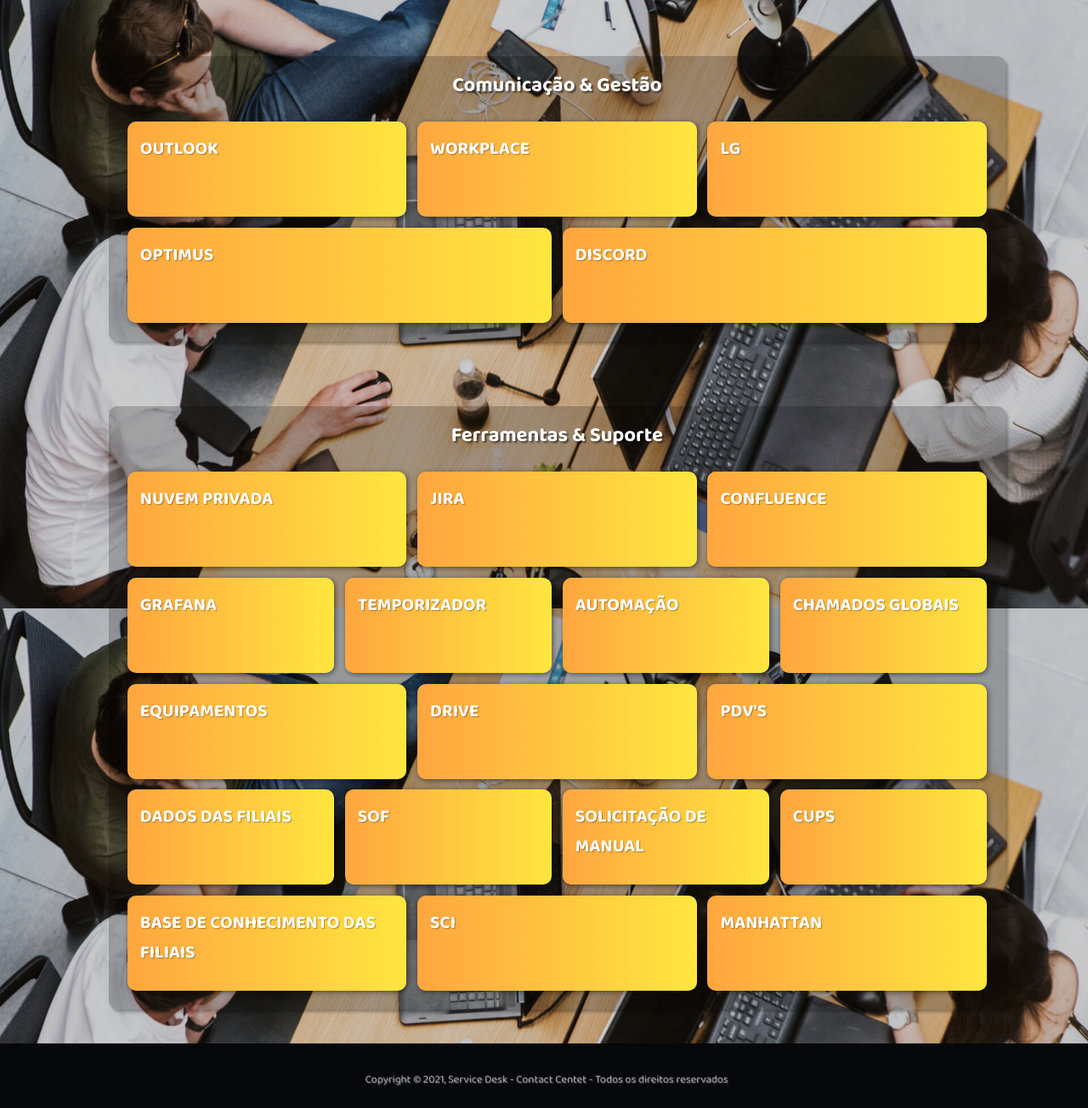
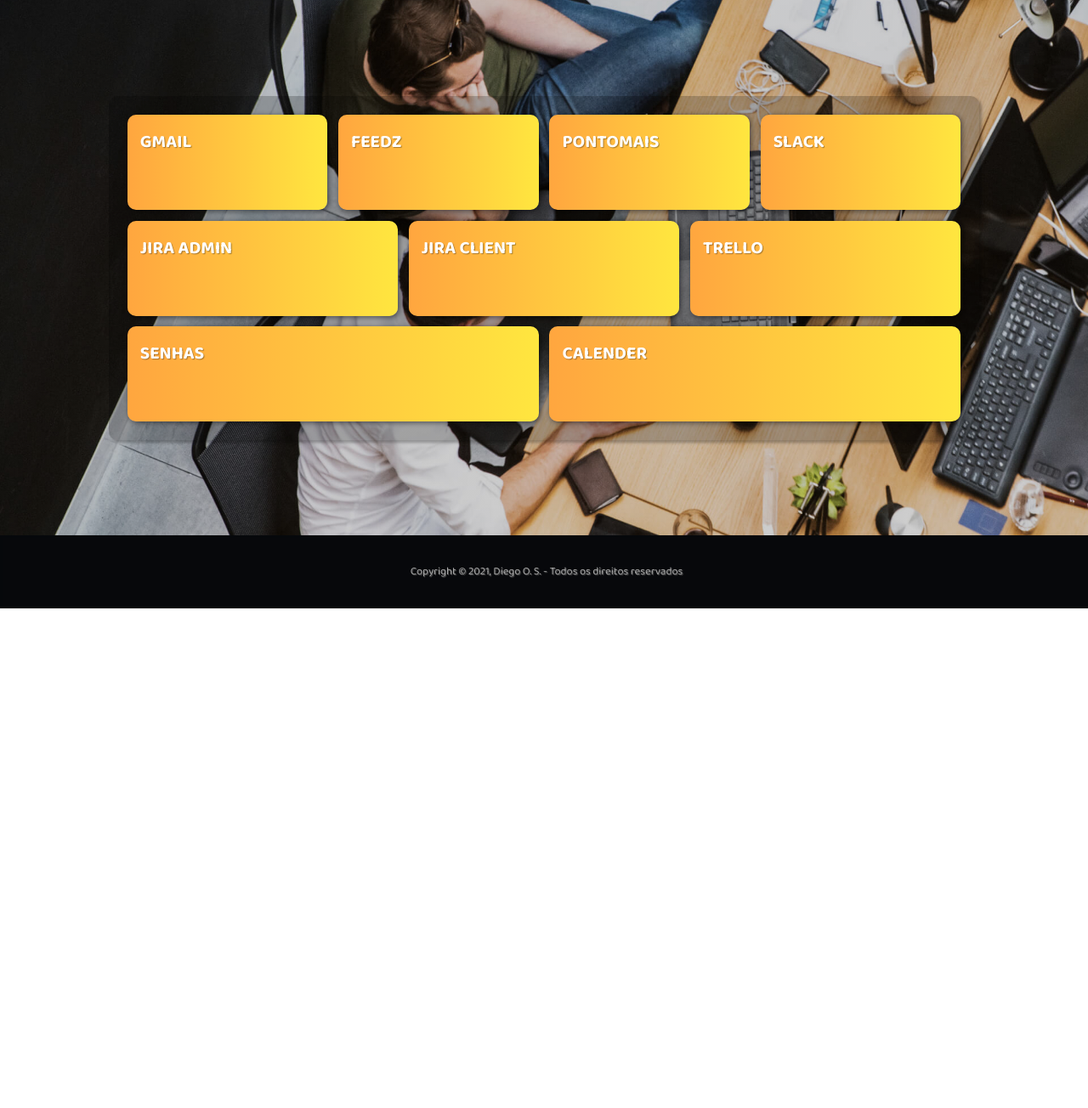
Before and after one commit to Diegooliver2/Site-dos-links, a plain HTML site: page index.html in a window 1280 px wide. Shown: the part 84-1388 px from the top of the page at 85% size. After the commit the page ends 800 px from the top, so only its background shows below. Drawn offline with Linux system fonts and the light colour scheme.

Commit message:
Atualizando

```diff
--- a/index.html
+++ b/index.html
@@ -2,7 +2,7 @@
 <html lang="pt-br">
   <head>
     <meta charset="utf-8">
-    <title>Links SD</title>
+    <title>Links Robox</title>
     <link rel="apple-touch-icon" sizes="180x180" href="imagens/apple-touch-icon.png">
     <link rel="icon" type="image/png" sizes="32x32" href="imagens/favicon-32x32.png">
     <link rel="icon" type="image/png" sizes="16x16" href="imagens/favicon-16x16.png">
@@ -13,7 +13,7 @@
 
   <body>
     <header id="cabP" onmouseover="inHeader()" onmouseout="outHeader()">
-      <h1 >Links Service Desk</h1>
+      <h1 >Links Robox</h1>
       <p>Você é incrivel, continue seguindo em frente!!!</p>
     </header>
 
@@ -21,54 +21,26 @@
 
       <div class="container">
         <div class="container-links">
-          <h2>Comunicação & Gestão</h2>
           <div class="sessao-card">
-            <div class="card"><a href="https://outlook.office365.com/mail/" target="_blank"><p>outlook</p></a></div>
-            <div class="card"><a href="https://riachuelo.workplace.com/" target="_blank"><p>workplace</p></a></div>
-            <div class="card"><a href="https://riachuelo.lg.com.br/rchlo" target="_blank"><p>lg</p></a></div>
+            <div class="card"><a href="https://mail.google.com/mail/u/0/#inbox" target="_blank"><p>Gmail</p></a></div>
+            <div class="card"><a href="https://app.feedz.com.br/inicio" target="_blank"><p>Feedz</p></a></div>
+            <div class="card"><a href="https://app.pontomaisweb.com.br/#/meu_perfil" target="_blank"><p>Pontomais</p></a></div>
+            <div class="card"><a href="https://app.slack.com/" target="_blank"><p>Slack</p></a></div>
           </div>
           <div class="sessao-card">
-            <div class="card"><a href="http://wfm.riachuelo.net/" target="_blank"><p>optimus</p></a></div>
-            <div class="card"><a href="https://discord.com/" target="_blank"><p>discord</p></a></div>
-          </div>
-        </div>
-
-        <div class="container-links">
-          <h2>Ferramentas & Suporte</h2>
-          <div class="sessao-card">
-            <div class="card"><a href="https://rvmtprvra.riachuelo.net/SAAS/t/VSPHERE.LOCAL/auth/login?dest=https://rvmtprvra.riachuelo.net/SAAS/t/VSPHERE.LOCAL/auth/oauth2/authorize?response_type%3Dcode%26client_id%3Dcsp-admin-9NRbs9JidA%26state%3Da0229bddd3c64dcaa747dfcec44abd35%26redirect_uri%3Dhttps://rvmtprvra.riachuelo.net/vcac/org/vsphere.local/
-              " target="_blank"><p>nuvem privada</p></a></div>
-            <div class="card"><a href="https://riachuelo.atlassian.net/servicedesk/customer/portals" target="_blank"><p>jira</p></a></div>
-            <div class="card"><a href="https://r-confluence.riachuelo.net/display/TS/TIPO+DE+OFERTA+-+RETAGUARDA" target="_blank"><p>confluence</p></a></div>
+            <div class="card"><a href="https://ritsdev.atlassian.net/jira/your-work" target="_blank"><p>Jira admin</p></a></div>
+            <div class="card"><a href="https://ritsdev.atlassian.net/servicedesk/customer/portals" target="_blank"><p>Jira client</p></a></div>
+            <div class="card"><a href="https://trello.com/areadetrabalho54060311/home" target="_blank"><p>Trello</p></a></div>
           </div>
           <div class="sessao-card">
-            <div class="card"><a href="http://automanager.atendimento-ncr.com/metrics/login" target="_blank"><p>grafana</p></a></div>
-            <div class="card"><a href="https://diegooliver2.github.io/Temporizador-de-pausa/" target="_blank"><p>temporizador</p></a></div>
-            <div class="card"><a href="http://autcomservicos.riachuelo.net/aut-web/login.xhtml" target="_blank"><p>automação</p></a></div>
-            <div class="card"><a href="https://riachuelo.atlassian.net/secure/Dashboard.jspa?selectPageId=10115" target="_blank"><p>chamados globais</p></a></div>
-          </div>
-          <div class="sessao-card">
-            <div class="card"><a href="http://iww/riarq/geral/inf/imob/imob_04_busca.asp?rbuscaCodigoID=&rbuscaSerie=231x1401022&rbuscaPatente=" target="_blank"><p>equipamentos</p></a></div>
-            <div class="card"><a href="https://drive.google.com/drive/folders/1a8_-3UeTfhzUSH5WtUW6A6xwp0UurBIO" target="_blank"><p>drive</p></a></div>
-            <div class="card"><a href="http://rvmtpr0001.riachuelo.net:9111/aut-versaopdv-web/" target="_blank"><p>pdv's</p></a></div>
-          </div>
-          <div class="sessao-card">
-            <div class="card"><a href="http://iww/inf_ger/rel_fil_05_imp.asp" target="_blank"><p>dados das filiais</p></a></div>
-            <div class="card"><a href=" https://rchlp.omni.manh.com/" target="_blank"><p>SOF</p></a></div>
-            <div class="card"><a href="https://lojasriachuelosa-my.sharepoint.com/:x:/r/personal/geziel_lima_riachuelo_com_br/_layouts/15/doc2.aspx?sourcedoc=%7B0F534216-F15B-4414-B3B8-86F7DC1D9363%7D&file=Pasta%20de%20trabalho.xlsx&action=editnew&mobileredirect=true&wdNewAndOpenCt=1615313226998&ct=1615313226998&wdPreviousSession=106be9c5-86e5-48f8-95b9-d00703732ddd&wdOrigin=OFFICECOM-WEB.START.NEW&cid=4f42a22a-0c0b-447a-b5f7-adecec11eee9" target="_blank"><p>solicitação de manual</p></a></div>
-            <div class="card"><a href="http://rvmtpr0247.riachuelo.net:631/printers/" target="_blank"><p>CUPS</p></a></div>
-          </div>
-          <div class="sessao-card">
-            <div class="card"><a href="https://riachuelo.workplace.com/work/knowledge/" target="_blank"><p>base de conhecimento das filiais</p></a></div>
-            <div class="card"><a href=" https://rchlp-sci.omni.manh.com/bi/ " target="_blank"><p>SCI</p></a></div>
-            <div class="card"><a href="http://comercial.riachuelo.net/portal/" target="_blank"><p>Manhattan</p></a></div>
-          </div>
+            <div class="card"><a href="https://docs.google.com/spreadsheets/d/1SYyZYxJfZYOrAE01G3QhXK9V8c2CtKCV1bZfwjnTrck/edit?ts=60e45dfb#gid=0" target="_blank"><p>Senhas</p></a></div>
+            <div class="card"><a href="https://calendar.google.com/calendar/u/0/r?pli=1" target="_blank"><p>Calender</p></a></div>
         </div>
       </div>
     </section>
 
     <footer>
-      <p>Copyright &copy; 2021, Service Desk - Contact Centet - Todos os direitos reservados</p>
+      <p>Copyright &copy; 2021, Diego O. S. - Todos os direitos reservados</p>
     </footer>
 
     <script>
--- a/style.css
+++ b/style.css
@@ -26,12 +26,12 @@
   background-attachment: fixed;
   background-size: cover;
   overflow-x: hidden;
-  height: 100vh;
 }
 
 header{
   background-color: #000a;
   width: 100%;
+  height: 10vh;
 }
 
 header h1{
@@ -53,9 +53,12 @@
 
 .principal{
   width: 100%;
-  min-height: 100vh;
   top: 0;
   overflow: hidden;
+  display:  flex;
+  flex-direction: column;
+  justify-content: center;
+  height: 80vh;
 }
 
 .principal h2{
@@ -71,8 +74,7 @@
 }
 
 .container-links{
-  width: 100%;
-  margin: 7.5% auto 40px auto;
+  width: 97%;
   padding: 1.5%;
   background-color: rgba(0,0,0, 0.2);
   border-radius: 10px;
@@ -125,6 +127,7 @@
   height: 10vh;
   width: 100%;
   text-align: center;
+  position: absolute;
   bottom: 0;
   border: 3px solid #07080b66;
 }
```
Also changed, not shown: imagens/about.txt, imagens/android-chrome-192x192.png, imagens/android-chrome-512x512.png, imagens/apple-touch-icon.png, imagens/favicon-16x16.png, imagens/favicon-32x32.png, imagens/favicon.ico.
